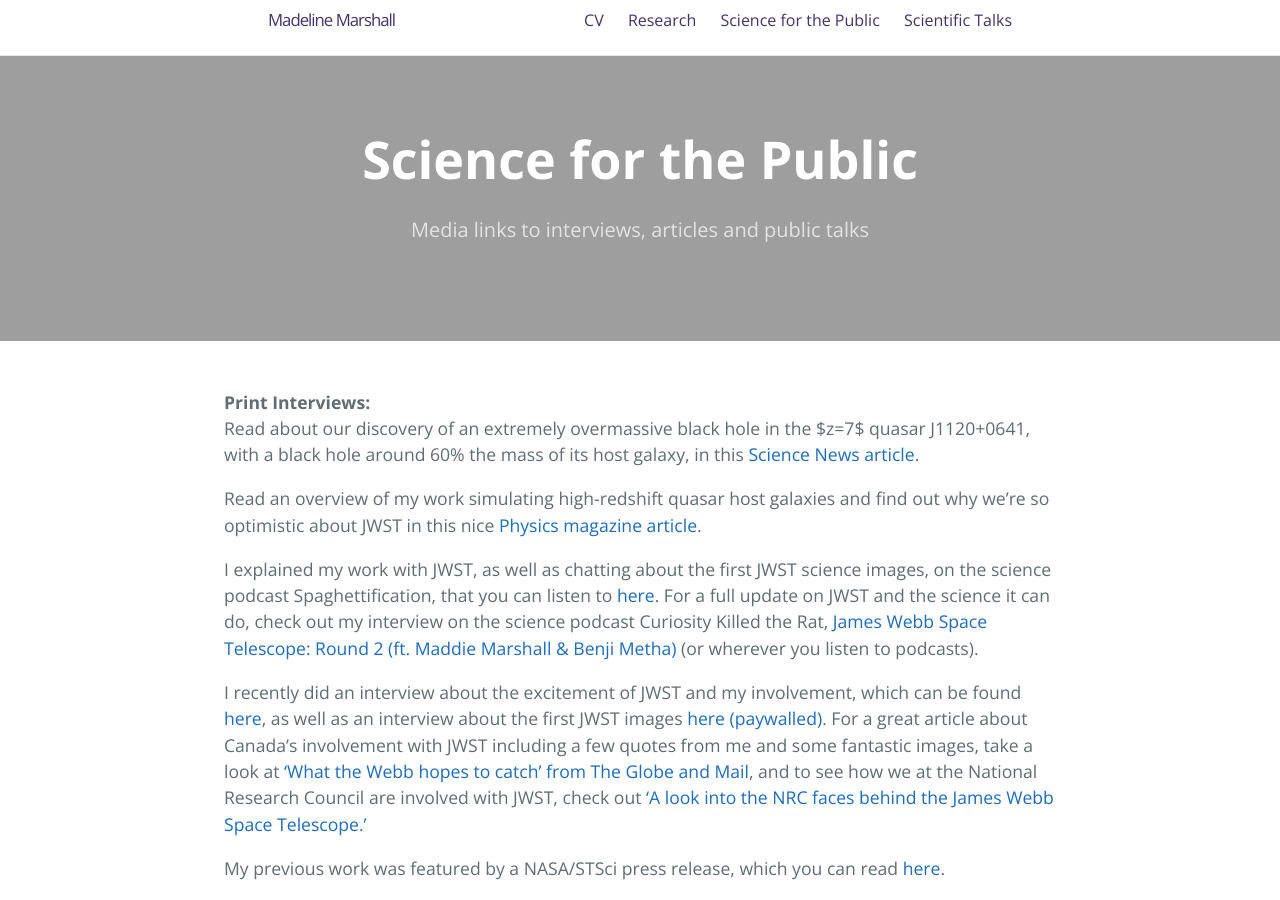
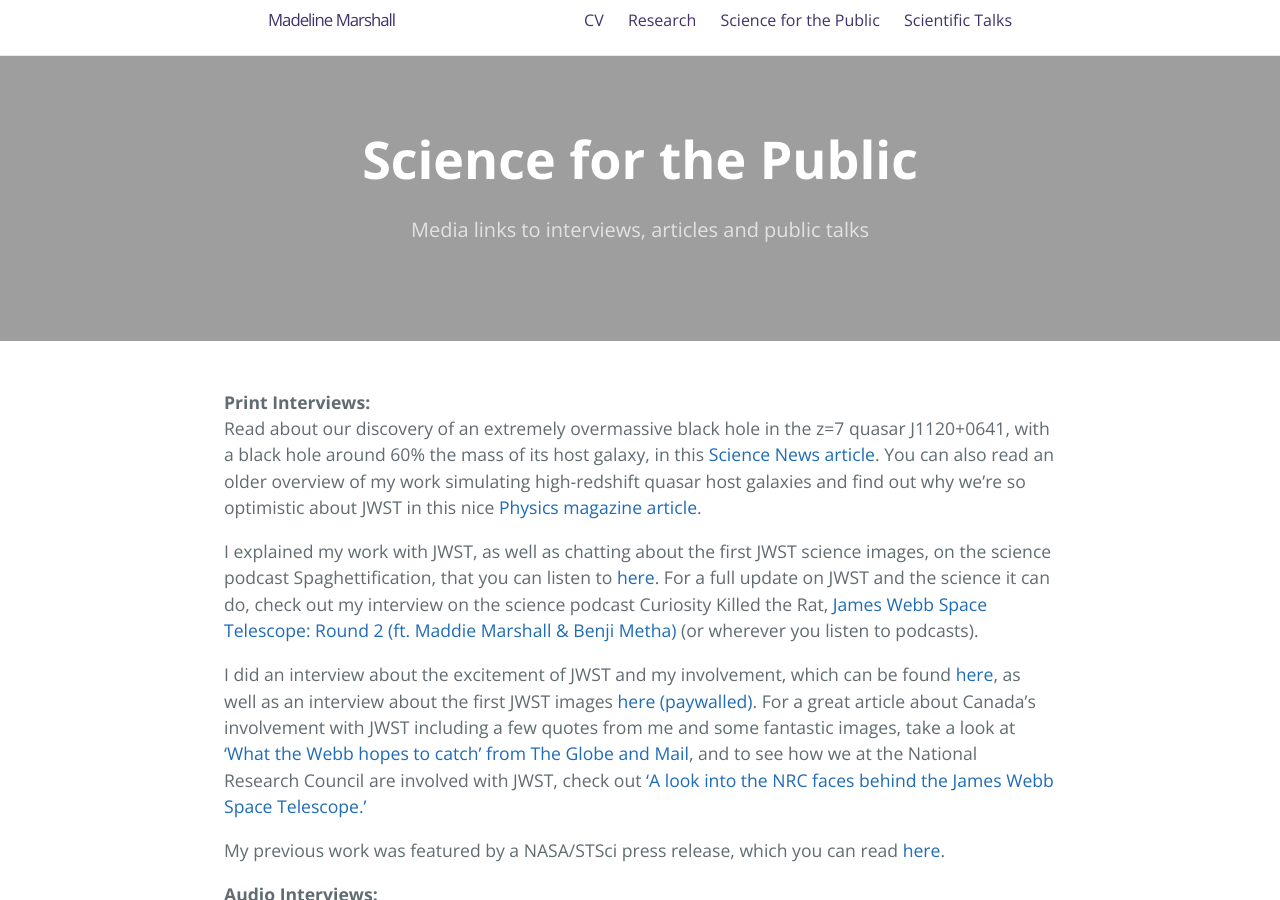
Before and after one commit to madelinemarshall/madelinemarshall.github.io, a Jekyll site: the page built from outreach.md, in a window 1280 px wide and 900 px high. Built offline with Jekyll 4.4.1, drawn with Linux system fonts in a browser that asks for light colours.

Commit message:
Update outreach.md

```diff
--- a/outreach.md
+++ b/outreach.md
@@ -7,15 +7,13 @@
 ---
 
 **Print Interviews:** <br>
-Read about our discovery of an extremely overmassive black hole in the $z=7$ quasar J1120+0641, with a black hole around 60% the mass of its host galaxy, in this <a href="https://www.sciencenews.org/article/quasar-black-hole-oddly-huge">Science News article</a>.
-
-Read an overview of my work simulating high-redshift quasar host galaxies and find out why we're so optimistic about JWST in this nice <a href="https://physics.aps.org/articles/v15/24">Physics magazine article</a>.
+Read about our discovery of an extremely overmassive black hole in the z=7 quasar J1120+0641, with a black hole around 60% the mass of its host galaxy, in this <a href="https://www.sciencenews.org/article/quasar-black-hole-oddly-huge">Science News article</a>. You can also read an older overview of my work simulating high-redshift quasar host galaxies and find out why we're so optimistic about JWST in this nice <a href="https://physics.aps.org/articles/v15/24">Physics magazine article</a>.
 
 I explained my work with JWST, as well as chatting about the first JWST science images, on the science podcast Spaghettification, that you can listen to <a href="https://open.spotify.com/episode/47AxjutjJLLFTrJ61AmMBX?si=3e0617e3a8604567">here</a>.
 For a full update on JWST and the science it can do, check out my interview on the science podcast Curiosity Killed the Rat,
 <a href="https://open.spotify.com/episode/5Ose43slYAtAeFlWiEW4Iy?si=6fd12bd6343d464a">James Webb Space Telescope: Round 2 (ft. Maddie Marshall & Benji Metha)</a> (or wherever you listen to podcasts).
 
-I recently did an interview about the excitement of JWST and my involvement, which can be found <a href="https://www.theadvocate.com.au/story/7546611/former-coaster-involved-in-space-telescope-launch/?cs=2606">here</a>, as well as an interview about the first JWST images <a href="https://www.theadvocate.com.au/story/7822459/telescope-performing-better-than-predicted/">here (paywalled)</a>.
+I did an interview about the excitement of JWST and my involvement, which can be found <a href="https://www.theadvocate.com.au/story/7546611/former-coaster-involved-in-space-telescope-launch/?cs=2606">here</a>, as well as an interview about the first JWST images <a href="https://www.theadvocate.com.au/story/7822459/telescope-performing-better-than-predicted/">here (paywalled)</a>.
 For a great article about Canada's involvement with JWST including a few quotes from me and some fantastic images, take a look at <a href="https://www.theglobeandmail.com/canada/article-james-webb-space-telescope-set-to-reveal-universes-outer-limits-to-a/">'What the Webb hopes to catch' from The Globe and Mail</a>, and to see how we at the National Research Council are involved with JWST, check out <a href="https://nrc.canada.ca/en/stories/look-nrc-faces-behind-james-webb-space-telescope">'A look into the NRC faces behind the James Webb Space Telescope.'</a><br>
 
 My previous work was featured by a NASA/STSci press release, which you can read [here](https://www.nasa.gov/feature/goddard/2020/simulations-show-webb-telescope-can-reveal-distant-galaxies-hidden-in-quasars-glare/).
```
